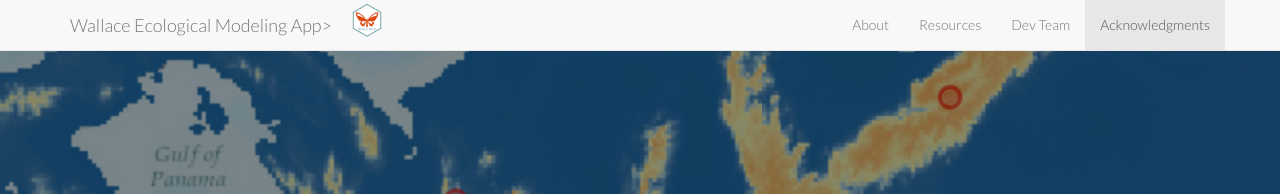
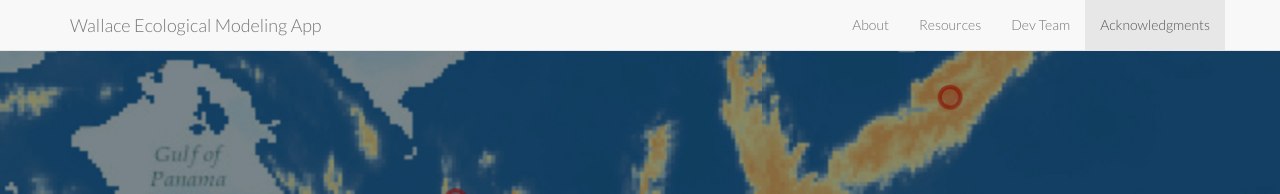
Before and after one commit to wallaceEcoMod/wallaceecomod.github.io, a Jekyll site: the page built from index.html, in a window 1280 px wide. Shown: the top 194 px of the page. Built offline with Jekyll 4.4.1, drawn with Linux system fonts in a browser that asks for light colours.

```diff
--- a/_includes/header.html
+++ b/_includes/header.html
@@ -9,8 +9,7 @@
                 <span class="icon-bar"></span>
                 <span class="icon-bar"></span>
             </button>
-		<img src="img/logo.png" alt="Logo" width="40" height="40">
-            <a class="navbar-brand page-scroll" href="#home">{{ site.title }}></a>
+            <a class="navbar-brand page-scroll" href="#home">{{ site.title }}</a>
         </div>
         <!-- Collect the nav links, forms, and other content for toggling -->
         <div class="collapse navbar-collapse" id="bs-example-navbar-collapse-1">
```
